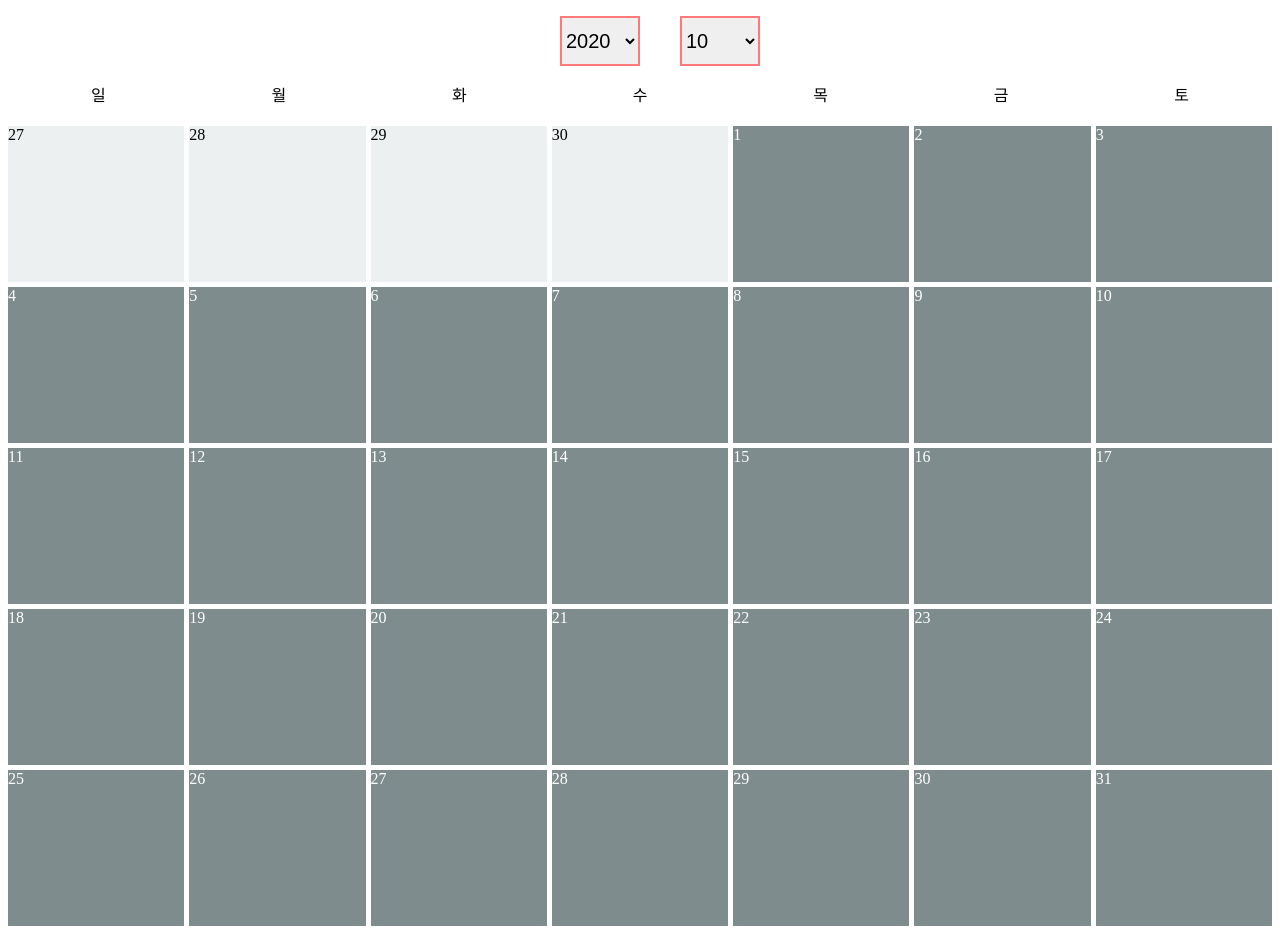
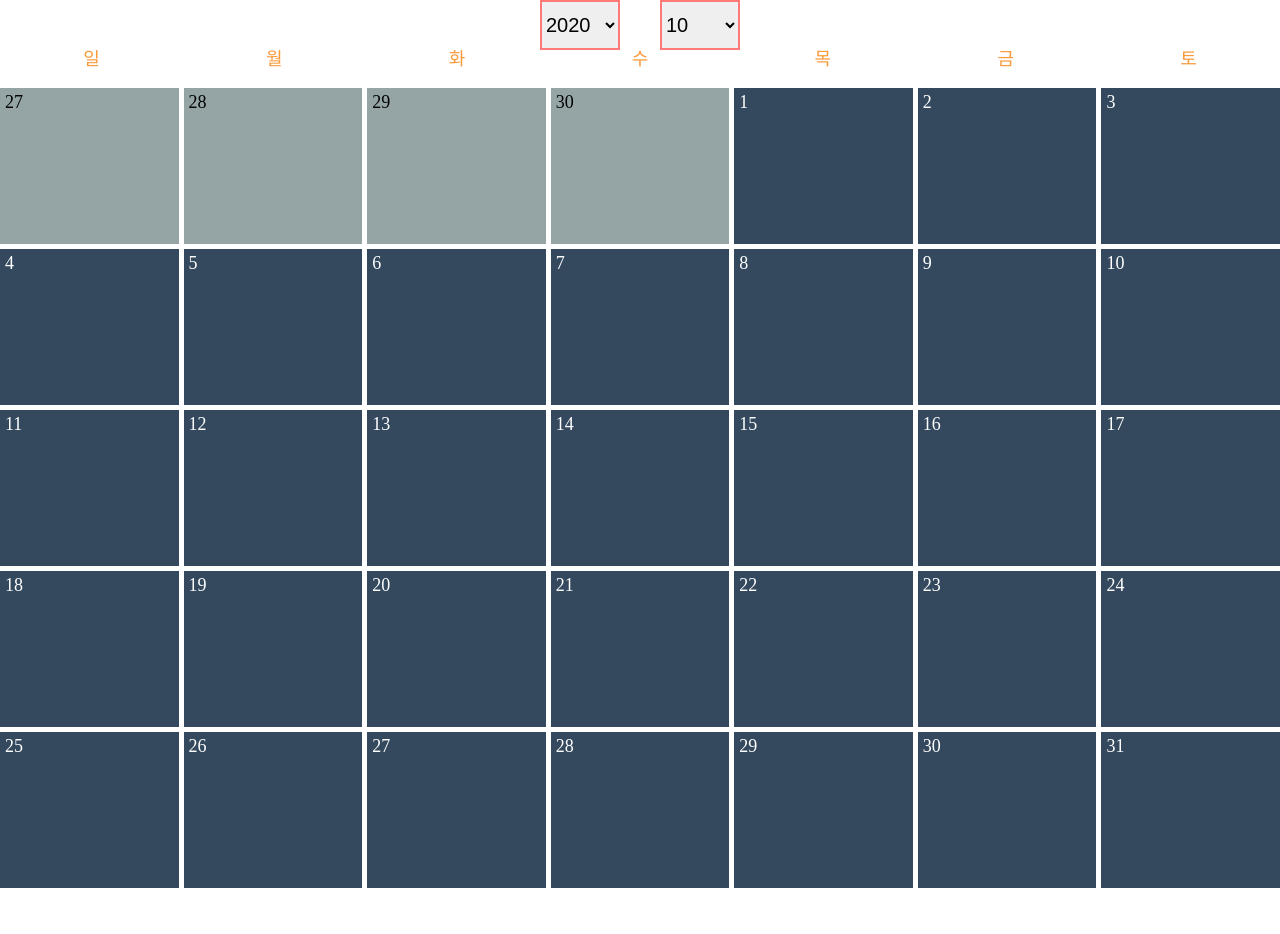
Before and after one commit to auddnjs2008/react-calender, a React (Create React App) app: page / in a window 1280 px wide. After the commit the page ends 888 px from the top, so only its background shows below. Built offline with nearby package versions, Linux system fonts and the light colour scheme.

Commit message:
달력api 정보불러오기 완료, todo List 작성중

```diff
--- a/package.json
+++ b/package.json
@@ -12,6 +12,7 @@
     "react-dom": "^17.0.1",
     "react-scripts": "4.0.0",
     "styled-components": "^5.2.0",
+    "styled-reset": "^4.3.0",
     "web-vitals": "^0.2.4"
   },
   "scripts": {
--- a/src/components/App.js
+++ b/src/components/App.js
@@ -2,12 +2,16 @@ import React from "react";
 import {HashRouter as Router, Route} from "react-router-dom";
 import Home from "../routes/Home";
 import Detail from "../routes/Detail";
+import GlobalStyles from "../components/GlobalStyles";
 function App() {
   return (
+    <>
     <Router>
       <Route path="/" exact component={Home}/>
       <Route path="/:id" component={Detail}/>
     </Router>
+    <GlobalStyles/>
+    </>
   );
 }
 
--- a/src/components/Day.js
+++ b/src/components/Day.js
@@ -6,9 +6,10 @@ import api, { getImages } from "../api";
 
 
 const Container = styled(Link)`
-  background-color:${props=>props.color==="true" ? "#7f8c8d" :"#ecf0f1"};
+  background-color:${props=>props.color==="true" ? "#34495e" :"#95a5a6"};
   color:${props=>props.color==="true" ? "white" :"black"};
   text-decoration:none;
+  padding:5px;
   &:hover{
       transform:scale(1.05,1.05);
   }
@@ -17,6 +18,7 @@ const Container = styled(Link)`
 const ImageWrapper = styled.div`
 `;
 const Number=styled.div`
+    font-size:18px;
 
 `;
 const Day=({apiKey,day,color}) =>
--- /dev/null
+++ b/src/components/GlobalStyles.js
@@ -0,0 +1,15 @@
+import {createGlobalStyle} from "styled-components";
+import reset from "styled-reset";
+
+const GlobalStyles = createGlobalStyle`
+    ${reset};
+
+   h1{
+       font-size:30px;
+   }
+   p{
+       font-size:18px;
+   }
+`;
+
+export default GlobalStyles;
--- /dev/null
+++ b/src/components/ToDo.js
@@ -0,0 +1,32 @@
+import React from "react";
+import styled from "styled-components";
+import PropTypes from "prop-types";
+
+
+const Container=styled.div``;
+const Title = styled.h1``;
+const Ul=styled.ul``;
+
+const Form = styled.form``;
+
+const ToDo=({submit,click,planList})=> <Container>
+    <Title>Today's  To Do List</Title>
+    <Form onSubmit={submit}>
+        <input type="text" placeholder="What is your plan??"/>
+        <input type="submit" placeholder="Submit"/>
+    </Form>
+    <Ul>
+        {planList && planList.length !==0 ?
+            planList.map((item,index) => <div>{index+1}. {item} <button onClick={click}>❌</button></div>)
+            :<span>There is no Plans</span>
+        }
+    </Ul>
+</Container>;
+
+ToDo.propTypes={
+    submit:PropTypes.func,
+    click:PropTypes.func,
+    planList:PropTypes.object
+}
+
+export default ToDo;
--- a/src/routes/Detail/DetailContainer.js
+++ b/src/routes/Detail/DetailContainer.js
@@ -2,6 +2,7 @@ import React from "react";
 import { getImages } from "../../api";
 import DetailPresenter from "./DetailPresenter";
 
+ let Key =window.location.href.split("/#/")[1];
 
 
 export default class extends React.Component{
@@ -9,15 +10,46 @@ export default class extends React.Component{
         data:null,
         loading:true,
         error:null,
+        planner:false,
+        planList:[]
+    }
+    handleSubmit=  (e)=>{
+        const {planList} = this.state;
+        e.preventDefault();
+        const plan = e.target.firstChild.value;
+        const fixedPlan = planList.typeof === "string" ? [planList] :planList;
+        // state 업데이트
+        this.setState({planList:[plan,...fixedPlan]});
+        e.target.firstChild.value="";
+    }
+    componentDidUpdate(){
+        Key =window.location.href.split("/#/")[1];
+        localStorage.setItem(Key,this.state.planList);
+
+    }
+
+    handleDelClick =()=>{
+        console.log("lalal");
     }
 
 
+    handleClick=()=>{
+        const { planner}=this.state
+        if (!planner)
+            this.setState({planner:true});
+        else
+            this.setState({planner:false});
+    }
 
     async componentDidMount(){
         const Key =window.location.href.split("/#/")[1];
+
         try{
-            const {data} = await getImages.images(Key)
-            this.setState({data:data});
+            const {data} = await getImages.images(Key);
+            const plans = localStorage.getItem(Key) ? localStorage.getItem(Key).split(",") : [];
+
+            this.setState({data:data,planList:(plans)});
+
         }catch(error){
             this.setState({error:"Can't find Image"})
         }finally{
@@ -26,12 +58,17 @@ export default class extends React.Component{
     }
 
     render(){
-        const {data,loading,error}=this.state
-        console.log(data);
+        const {data,loading,error,planner,planList}=this.state
+
         return <DetailPresenter
             data={data}
             loading={loading}
             error={error}
+            planner={planner}
+            planList={planList}
+            handleClick={this.handleClick}
+            handleSubmit={this.handleSubmit}
+            handleDelClick={this.handleDelClick}
 
         ></DetailPresenter>
     }
--- a/src/routes/Detail/DetailPresenter.js
+++ b/src/routes/Detail/DetailPresenter.js
@@ -2,20 +2,89 @@ import React from "react";
 import styled from "styled-components";
 import PropTypes from "prop-types";
 import Loader from "../../components/Loader";
-const Container =styled.div``;
+import ToDo from "../../components/ToDo";
+const Container =styled.div`
+    position:relative;
+    padding:10px;
+    width:95vw;
+    height:95vh;
+    text-align:center;
+    display:${props => props.planner ? "none" :"grid"};
+    justify-items:center;
+    align-items:center;
+    grid-template-columns:repeat(2,1fr);
+    gap: 10px;
 
-const DetailPresenter=({data,loading,error})=>
+    background-color:rgba(25,25,25,0.9);
+    color:white;
+    div.Wrapper{
+      display:grid;
+      grid-template-rows:1fr 2fr;
+      p{
+        text-align:left;
+      }
+    }
+    img{
+        width:50vw;
+        height:50vh;
+        object-fit:contain;
+        margin: 0 auto;
+    }
+    iframe{
+        width:50vw;
+        height:50vh;
+
+    }
+`;
+
+const Navigator = styled.div`
+    position: absolute;
+    bottom:0;
+    left:50%;
+    transform:translateX(-50%);
+    font-size:30px;
+    margin-bottom:5px;
+    cursor:pointer;
+
+`;
+
+const Planner =styled.div`
+    display: ${props => props.planner ? "block" :"none"};
+`;
+
+
+
+const DetailPresenter=({data,loading,error,planner,planList,handleClick,handleSubmit,handleDelClik})=>
 loading ?
     <Loader/>:
-    <Container>
-        <img src={data.url}/>
-    </Container>;
-
+    <>
+    <Container planner={planner}>
+        {data && data.url?
+            (data.media_type === "video" ? <iframe src={data.url}controls="controls" allow="autoPlay"></iframe>:<img src={data.url}/>) : <div>No Images</div>
+        }
+        {data && data.url?
+            <div className="Wrapper">
+                <h1>{data.title}</h1>
+                <p>{data.explanation}</p>
+            </div> : <div>No Information</div>
+        }
+        <Navigator onClick={handleClick}>Go to Planner</Navigator>
+    </Container>
+    <Planner planner={planner}>
+        <ToDo submit={handleSubmit} click={handleDelClik} planList={planList}></ToDo>
+        <Navigator onClick={handleClick}>Go to Picture</Navigator>
+    </Planner>
+    </>
 
 DetailPresenter.propTypes={
     data:PropTypes.object,
     loading:PropTypes.bool,
     error:PropTypes.string,
+    planner:PropTypes.bool,
+    planList:PropTypes.object,
+    handleClick:PropTypes.func,
+    handleSubmit:PropTypes.func,
+    handleDelClik:PropTypes.func,
 
 }
 
--- a/src/routes/Home/Homepresenter.js
+++ b/src/routes/Home/Homepresenter.js
@@ -43,6 +43,8 @@ const Navigator=styled.div`
     grid-template-columns:repeat(7,1fr);
     justify-items:center;
     margin-bottom:20px;
+    font-size:18px;
+    color:#fa983a;
 `;
 const GridWrapper = styled.div`
     width:100%;
```
Also changed, not shown: 1 other file (tests, documents, lock files or other folders).
